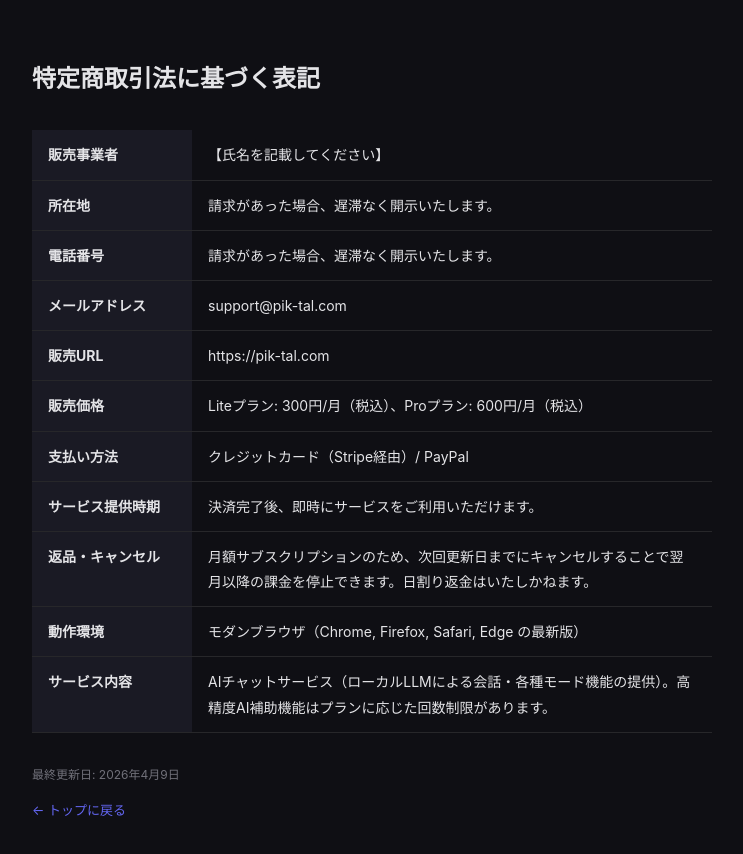
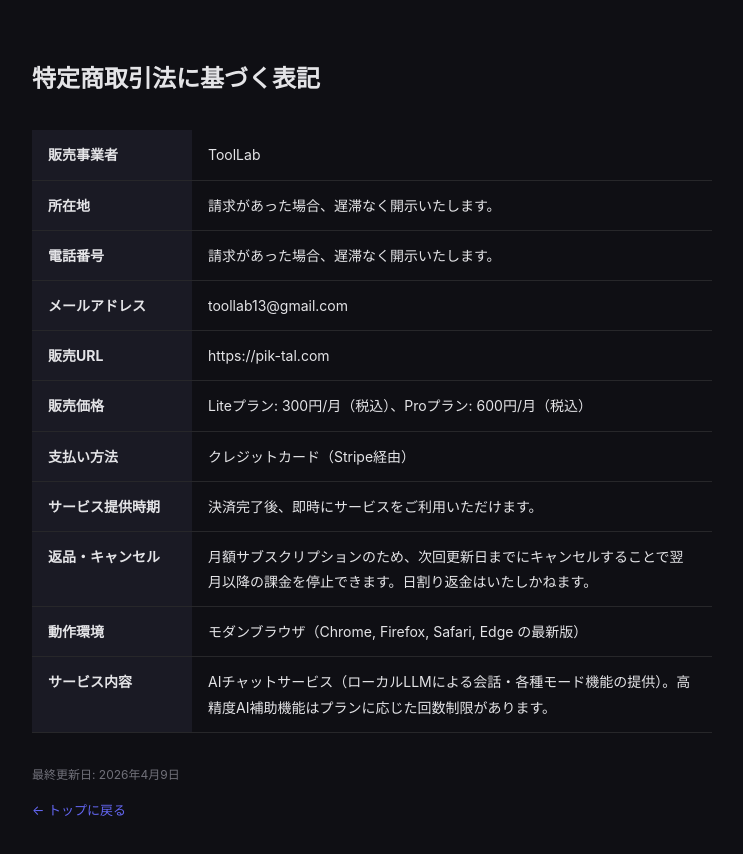
Before and after one commit to narberal13/project-04-litechat, a Next.js app in the folder litechat-app/frontend/: page /legal in a window 1280 px wide. Shown: the top 854 px of the page, without its empty margins (268-1011 px from the left). Built offline with nearby package versions, Linux system fonts and the light colour scheme.

Commit message:
Update 特商法ページ: 事業者名ToolLab、メール・決済方法を修正
- 販売事業者: プレースホルダー → ToolLab
- メールアドレス: toollab13@gmail.com に変更
- LiteChatの支払い方法からPayPalを削除

https://claude.ai/code/session_01H1xo5iQakGfZVSFDhphag4

```diff
--- a/litechat-app/frontend/src/app/legal/page.tsx
+++ b/litechat-app/frontend/src/app/legal/page.tsx
@@ -2,13 +2,13 @@ import styles from "../page.module.css";
 
 export default function LegalPage() {
   const rows = [
-    ["販売事業者", "【氏名を記載してください】"],
+    ["販売事業者", "ToolLab"],
     ["所在地", "請求があった場合、遅滞なく開示いたします。"],
     ["電話番号", "請求があった場合、遅滞なく開示いたします。"],
-    ["メールアドレス", "support@pik-tal.com"],
+    ["メールアドレス", "toollab13@gmail.com"],
     ["販売URL", "https://pik-tal.com"],
     ["販売価格", "Liteプラン: 300円/月（税込）、Proプラン: 600円/月（税込）"],
-    ["支払い方法", "クレジットカード（Stripe経由）/ PayPal"],
+    ["支払い方法", "クレジットカード（Stripe経由）"],
     ["サービス提供時期", "決済完了後、即時にサービスをご利用いただけます。"],
     ["返品・キャンセル", "月額サブスクリプションのため、次回更新日までにキャンセルすることで翌月以降の課金を停止できます。日割り返金はいたしかねます。"],
     ["動作環境", "モダンブラウザ（Chrome, Firefox, Safari, Edge の最新版）"],
```
Also changed, not shown: 1 other file (tests, documents, lock files or other folders).
